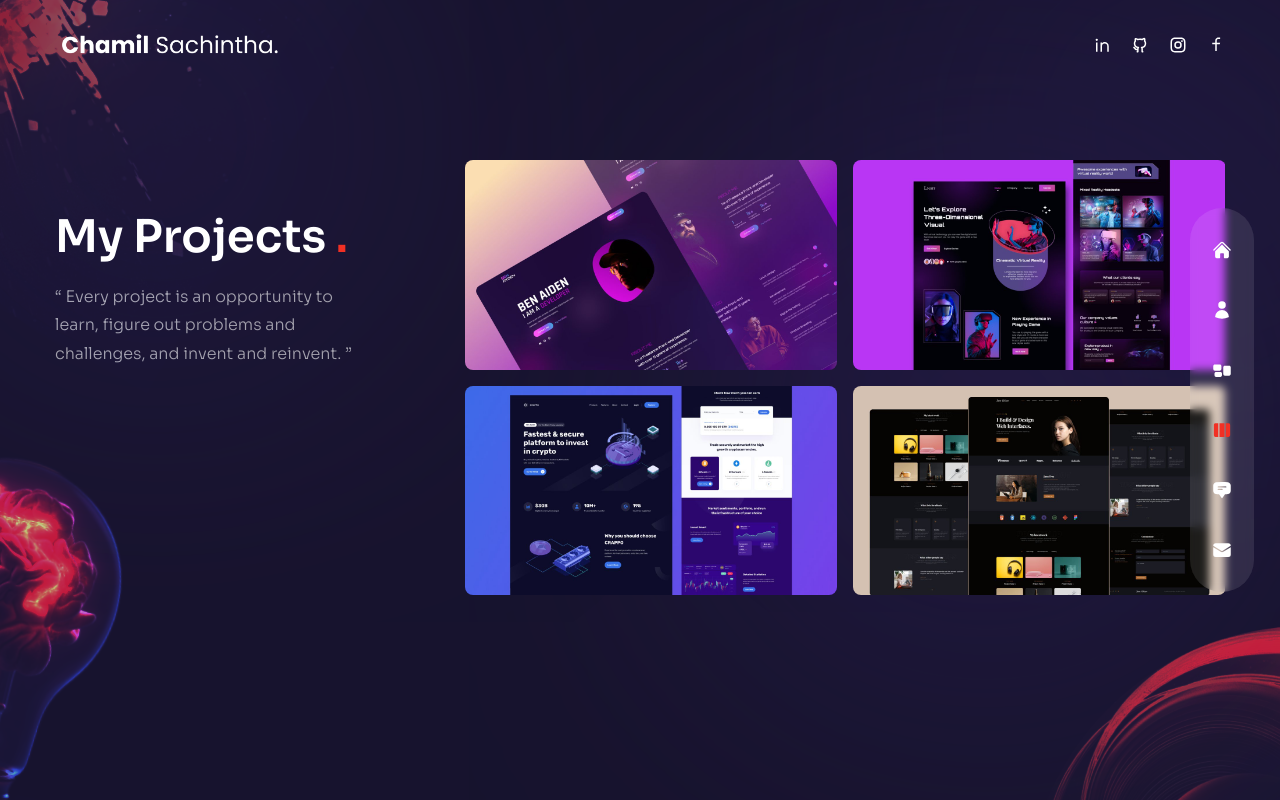
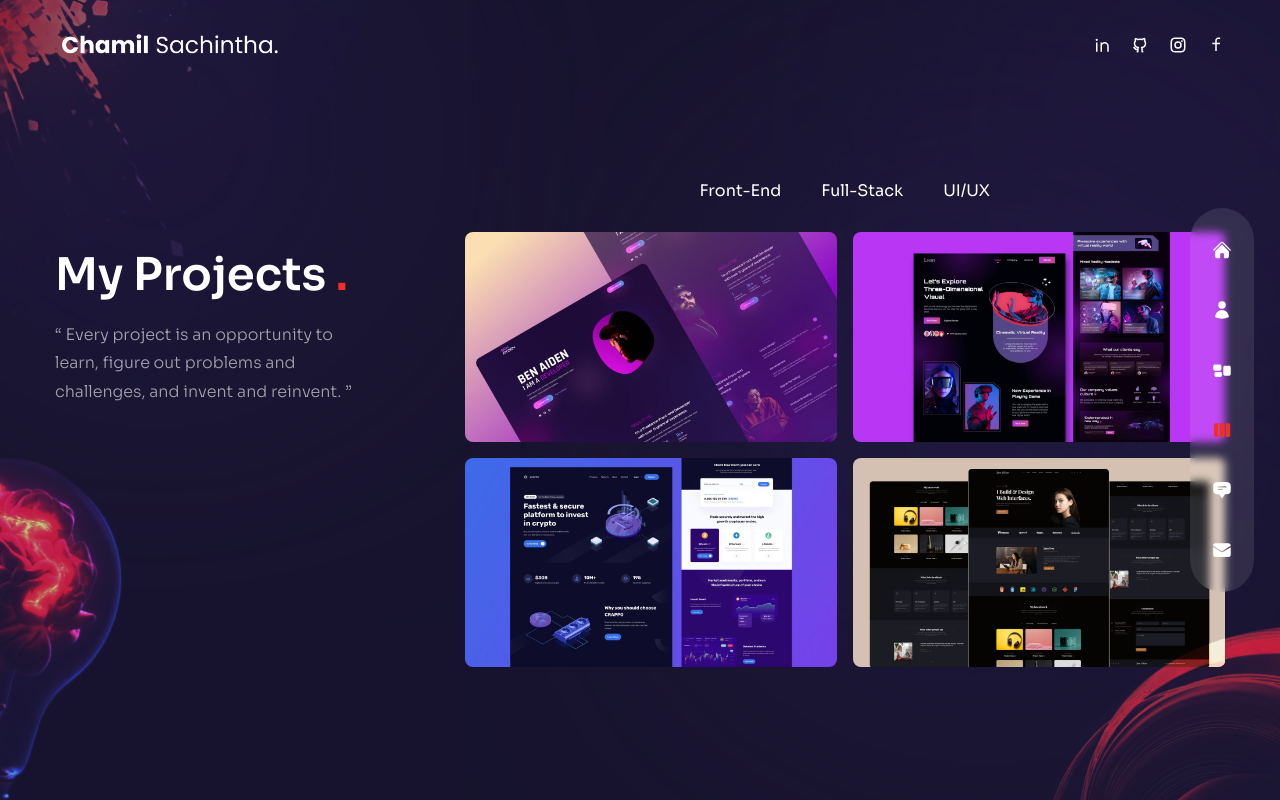
Before and after one commit to ChamilSachintha/Personal-Portfolio-2, a Next.js app: page /work in a window 1280 px wide. Built offline with nearby package versions, Linux system fonts and the light colour scheme.

Commit message:
Add tab navigation to project page

```diff
--- a/components/WorkSlider.js
+++ b/components/WorkSlider.js
@@ -1,59 +1,73 @@
-// Swiper react components
+import React from "react";
 import { Swiper, SwiperSlide } from "swiper/react";
-
-// Swiper styles
 import "swiper/css";
 import "swiper/css/free-mode";
 import "swiper/css/pagination";
-
-// Icons
 import { BsArrowRight } from "react-icons/bs";
-
-// Required modules
 import { Pagination } from "swiper";
-
-// Next image
 import Image from "next/image";
 
-// Project data
 export const workSlider = {
   slides: [
     {
+      type: "front-end",
       images: [
         {
-          title: "title",
+          title: "Project 1",
           path: "/thumb1.jpg",
         },
         {
-          title: "title",
+          title: "Project 2",
           path: "/thumb2.jpg",
         },
         {
-          title: "title",
+          title: "Project 3",
           path: "/thumb3.jpg",
         },
         {
-          title: "title",
+          title: "Project 4",
           path: "/thumb4.jpg",
         },
       ],
     },
     {
+      type: "full-stack",
       images: [
         {
-          title: "title",
+          title: "Project 1",
           path: "/thumb4.jpg",
         },
         {
-          title: "title",
+          title: "Project 2",
+          path: "/thumb2.jpg",
+        },
+        {
+          title: "Project 3",
           path: "/thumb1.jpg",
         },
         {
-          title: "title",
+          title: "Project 4",
+          path: "/thumb4.jpg",
+        },
+      ],
+    },
+    {
+      type: "UI/UX",
+      images: [
+        {
+          title: "Project 1",
+          path: "/thumb1.jpg",
+        },
+        {
+          title: "Project 2",
+          path: "/thumb4.jpg",
+        },
+        {
+          title: "Project 3",
           path: "/thumb2.jpg",
         },
         {
-          title: "title",
+          title: "Project 4",
           path: "/thumb3.jpg",
         },
       ],
@@ -61,7 +75,12 @@ export const workSlider = {
   ],
 };
 
-const WorkSlider = () => {
+
+const WorkSlider = ({ activeTab }) => {
+  const filteredSlides = workSlider.slides.filter(
+    (slide) => slide.type === activeTab
+  );
+
   return (
     <Swiper
       spaceBetween={10}
@@ -71,7 +90,7 @@ const WorkSlider = () => {
       modules={{ Pagination }}
       className="h-[280px] sm:h-[480px]"
     >
-      {workSlider.slides.map((slide, index) => {
+      {filteredSlides.map((slide, index) => {
         return (
           <SwiperSlide key={index}>
             <div className="grid grid-cols-2 grid-rows-2 gap-4 cursor-pointer">
@@ -83,7 +102,12 @@ const WorkSlider = () => {
                   >
                     <div className="flex items-center justify-center relative overflow-hidden group">
                       {/* Image */}
-                      <Image src={image.path} width={500} height={300} alt="" />
+                      <Image
+                        src={image.path}
+                        width={500}
+                        height={300}
+                        alt={image.title}
+                      />
                       {/* Overlay gradient */}
                       <div className="absolute inset-0 bg-gradient-to-l from-transparent via-[#e838cc] to-[#4a22bd] opacity-0 group-hover:opacity-80 transition-all duration-700"></div>
                       {/* Title */}
--- a/pages/work/index.js
+++ b/pages/work/index.js
@@ -1,13 +1,13 @@
-// Components
+import React, { useState } from "react";
+import { motion } from "framer-motion";
+import { fadeIn } from "../../variants";
 import ProjectSlider from "../../components/WorkSlider";
 import Bulb from "../../components/Bulb";
 import Circles from "../../components/Circles";
 
-// Framer motion
-import { motion } from "framer-motion";
-import { fadeIn } from "../../variants";
+const Project = () => {
+  const [activeTab, setActiveTab] = useState("front-end");
 
-const Project = () => {
   return (
     <div className="h-full bg-primary/30 py-36 flex items-center">
       <Circles />
@@ -20,7 +20,7 @@ const Project = () => {
               initial="hidden"
               animate="show"
               exit="hidden"
-              className="h2 xl:mt-12 text-[45px]"
+              className="h2 xl:mt-24 text-[45px]"
             >
               My Projects <span className="text-accent">.</span>
             </motion.h2>
@@ -35,15 +35,41 @@ const Project = () => {
               and challenges, and invent and reinvent. ”
             </motion.p>
           </div>
+
           {/* Slider */}
           <motion.div
             variants={fadeIn("down", 0.6)}
             initial="hidden"
             animate="show"
             exit="hidden"
-            className="w-full xl:max-w-[65%]"
+            className="w-full xl:max-w-[65%] h-[500px]"
           >
-            <ProjectSlider />
+          {/* Tab navigation */}
+          <div className="flex justify-center space-x-10 w-full py-7">
+            <button
+              onClick={() => setActiveTab("front-end")}
+              className={`tab-btn ${
+                activeTab === "front-end" ? "active" : ""
+              }`}
+            >
+              Front-End
+            </button>
+            <button
+              onClick={() => setActiveTab("full-stack")}
+              className={`tab-btn ${
+                activeTab === "full-stack" ? "active" : ""
+              }`}
+            >
+              Full-Stack
+            </button>
+            <button
+              onClick={() => setActiveTab("UI/UX")}
+              className={`tab-btn ${activeTab === "UI/UX" ? "active" : ""}`}
+            >
+              UI/UX
+            </button>
+          </div>
+            <ProjectSlider activeTab={activeTab} />
           </motion.div>
         </div>
       </div>
```
